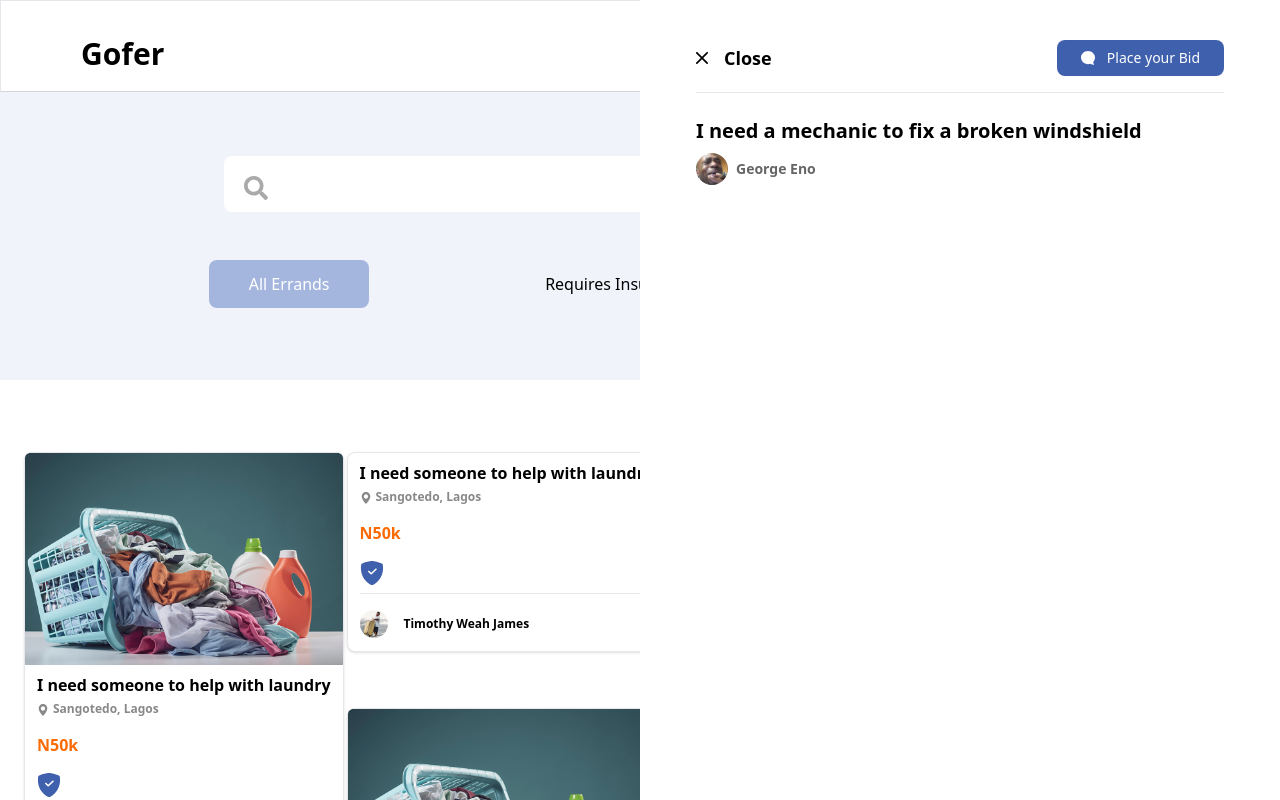
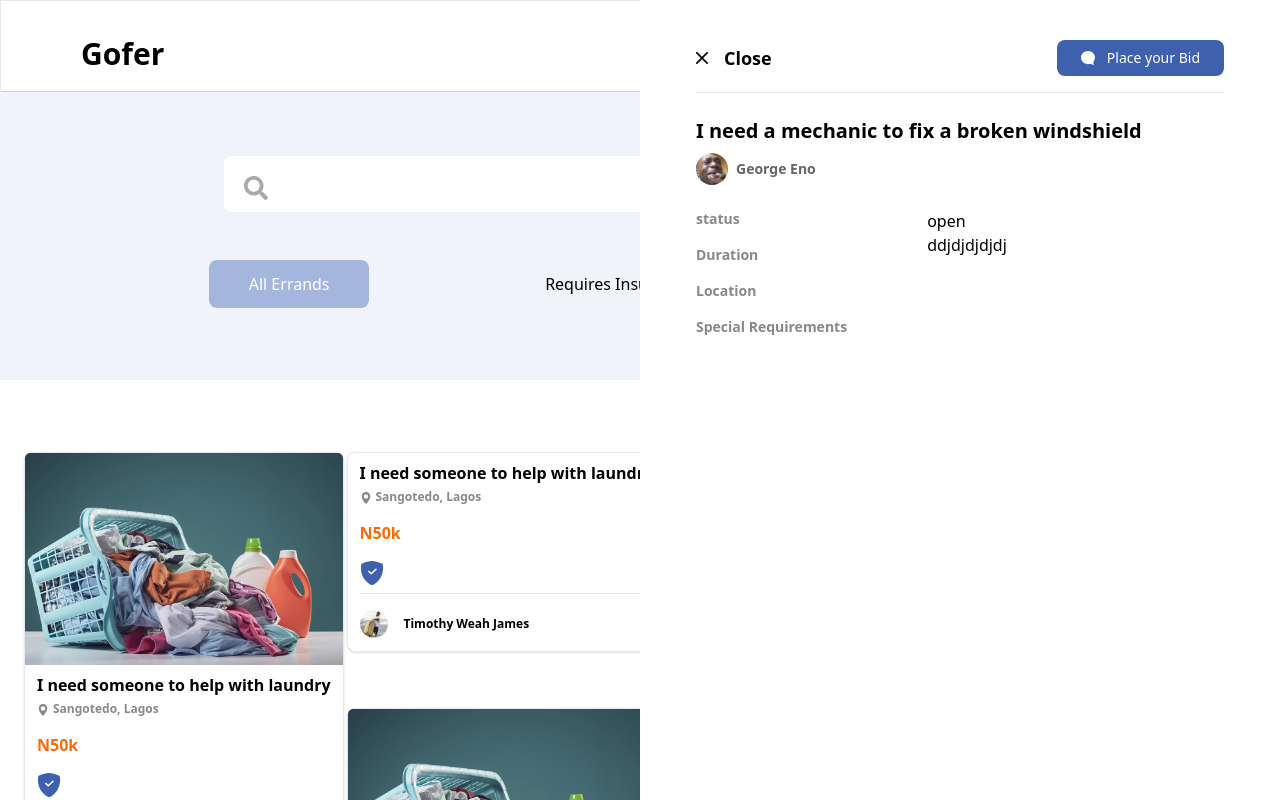
Before and after one commit to azubike-junior/gofer-backup, a Next.js app: page /errandMarket/errands in a window 1280 px wide. Shown: the top 800 px of the page. Built offline with nearby package versions, Linux system fonts and the light colour scheme.

Commit message:
chore: trying to push to netlify

```diff
--- a/components/Errands/PlaceBid.tsx
+++ b/components/Errands/PlaceBid.tsx
@@ -23,12 +23,18 @@ export default function PlaceBid() {
         <p className="text-[#666666] font-semibold text-sm">George Eno</p>
       </div>
 
-      {/* <div className='pt-6'>
-        <tr>
-          <td>Status</td>
-          <td>hellll</td>
-        </tr>
-      </div> */}
+      <div className="pt-6 flex gap-20 ">
+        <div className='space-y-4 text-sm text-[#888888] font-bold'>
+          <p>status</p>
+          <p>Duration</p>
+          <p>Location</p>
+          <p>Special Requirements</p>
+        </div>
+        <div className='gap-10'>
+          <Button child="open" className=''/>
+          <p>ddjdjdjdjdj</p>
+        </div>
+      </div>
     </div>
   )
 }
```
Also changed, not shown: components/index.tsx (deleted, +0 -23 lines).
